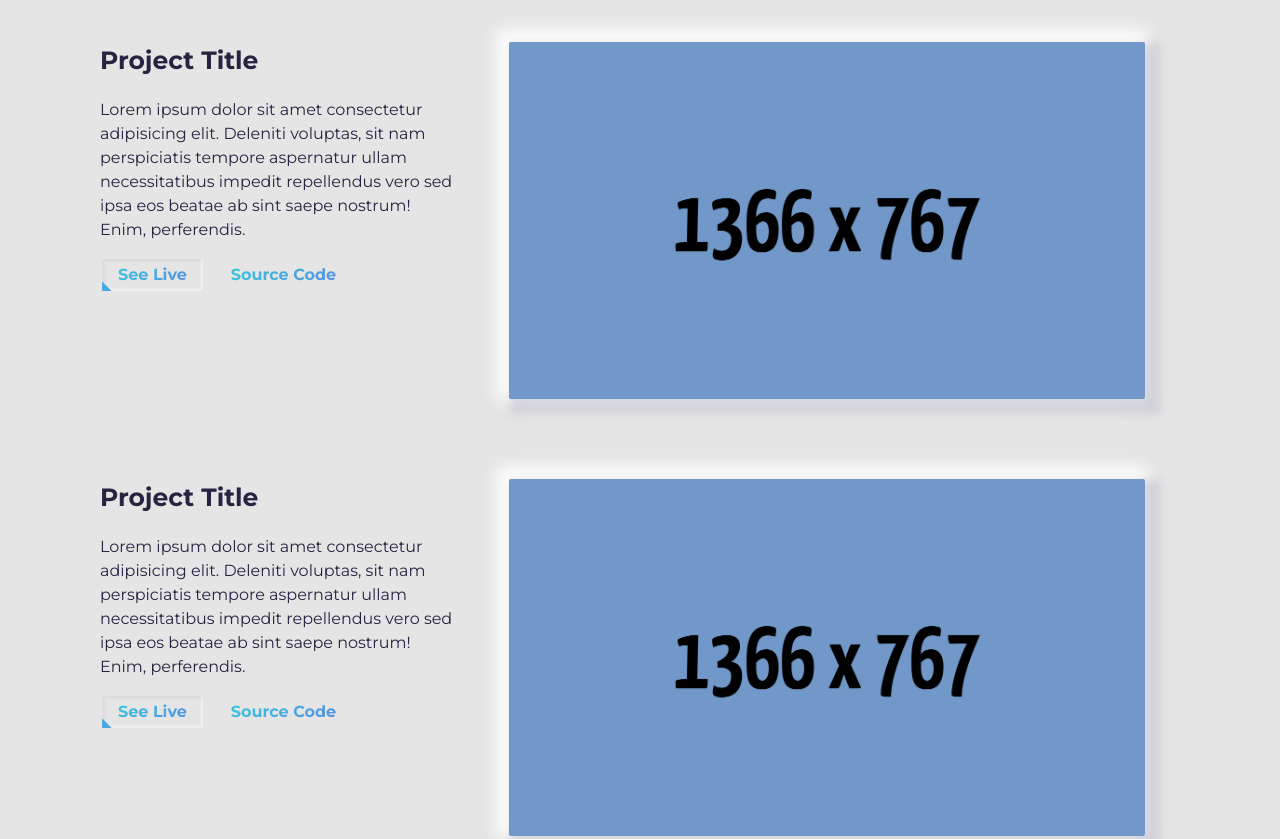
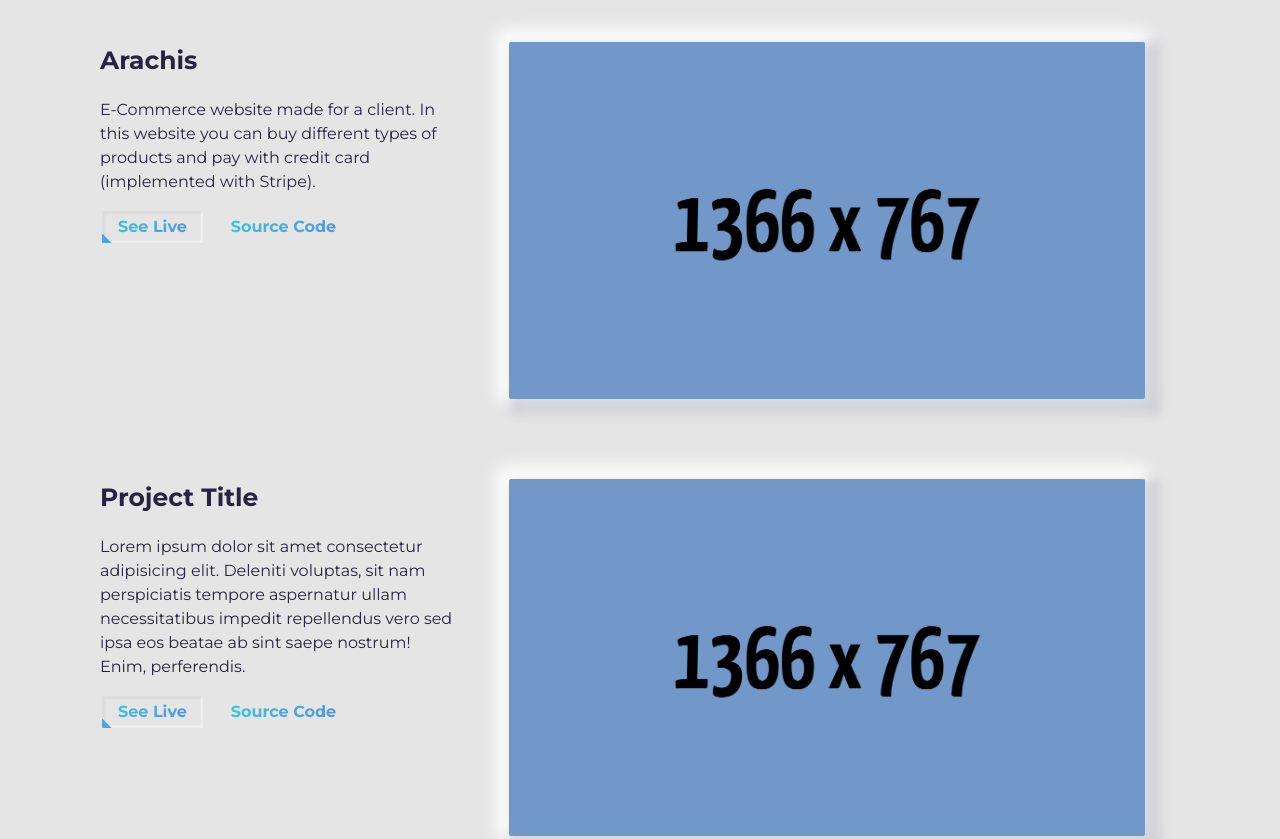
Before and after one commit to alvvazort/alvvazort.github.io, a plain HTML site: page index.html in a window 1280 px wide. Shown: the part 1496-2335 px from the top of the page. Drawn offline with Linux system fonts and the light colour scheme.

Commit message:
feat: CV

```diff
--- a/index.html
+++ b/index.html
@@ -112,7 +112,7 @@ Have fun creating your portfolio on this template!!! -->
               Feel free to explore the projects showcased here. There are web applications, and games.
             </p>
             <span class="about-wrapper__cta">
-              <a href="#" class="cta-btn cta-btn--resume">View Resume</a>
+              <a href="assets/CV-ENG.pdf" class="cta-btn cta-btn--resume">View Resume</a>
             </span>
           </div>
         </div>
@@ -129,16 +129,14 @@ Have fun creating your portfolio on this template!!! -->
           <!-- Each .row is a project -->
           <article class="row">
             <div class="project-wrapper__text">
-              <h3 class="project-wrapper__text-title">Project Title</h3>
+              <h3 class="project-wrapper__text-title">Arachis</h3>
               <p class="project-wrapper__text-info">
-                Lorem ipsum dolor sit amet consectetur adipisicing elit.
-                Deleniti voluptas, sit nam perspiciatis tempore aspernatur ullam
-                necessitatibus impedit repellendus vero sed ipsa eos beatae ab
-                sint saepe nostrum! Enim, perferendis.
+                E-Commerce website made for a client. In this website you can buy different types of products and pay with credit card (implemented with Stripe).
+
               </p>
               <div class="project-wrapper__text-btns">
                 <a
-                  href="#"
+                  href="arachis.pythonanywhere.com"
                   target="_blank"
                   rel="noopener noreferrer"
                   class="cta-btn cta-btn--hero cta-btn--projects"
```
Also changed, not shown: 1 other file.
